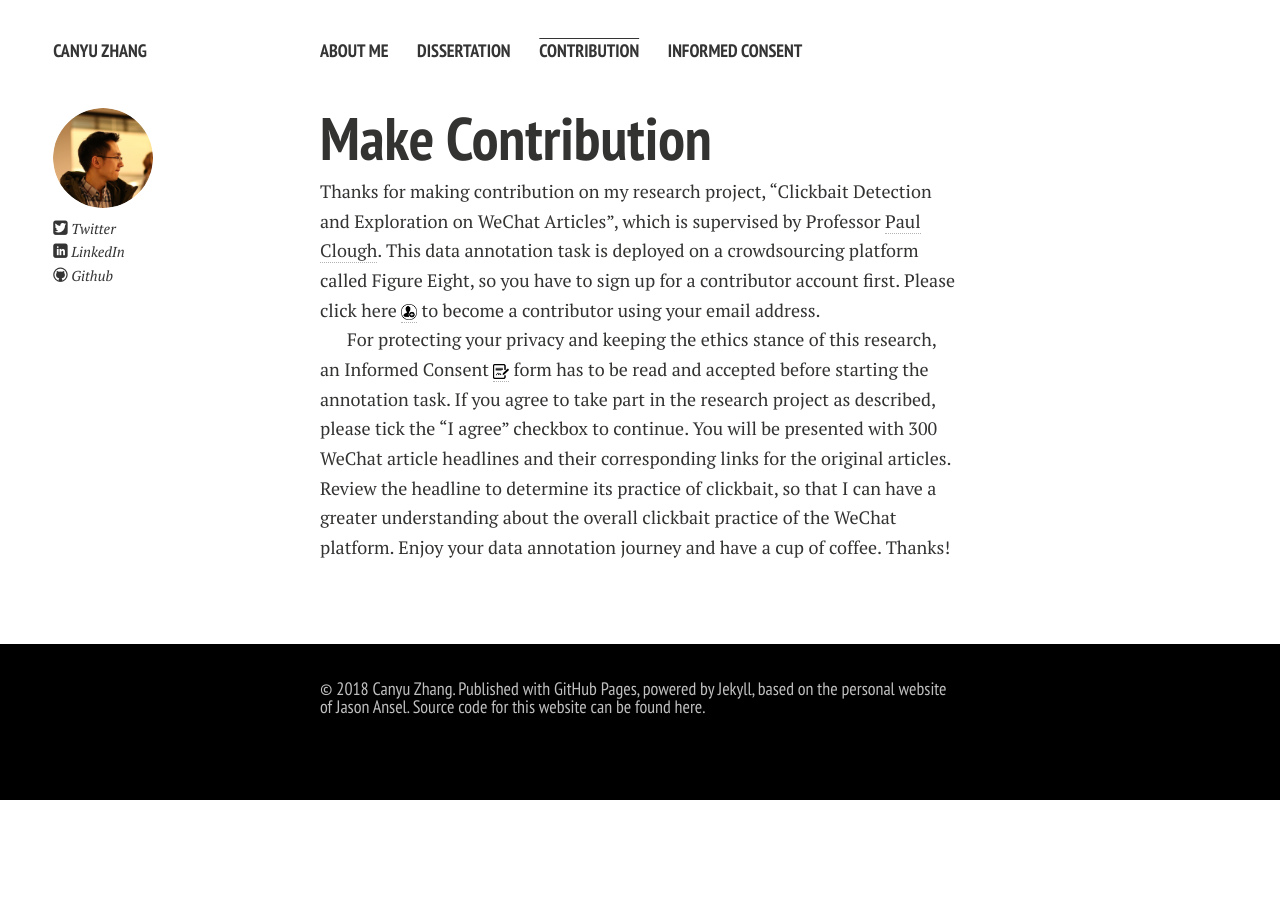
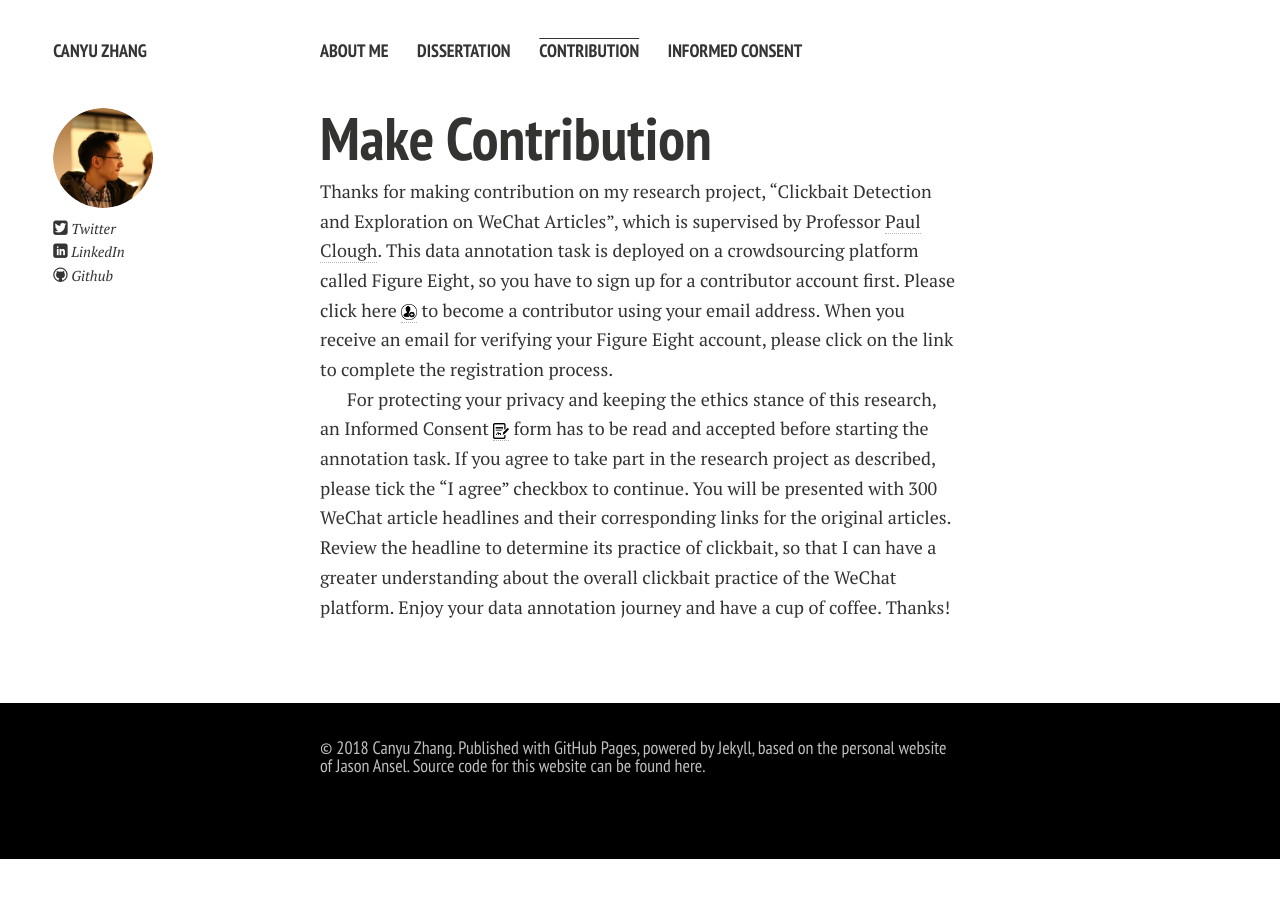
Before and after one commit to aaronzhangcanyu/aaronzhangcanyu.github.io, a Jekyll site: the page built from contribution.md, in a window 1280 px wide. Built offline with Jekyll 4.4.1, drawn with Linux system fonts in a browser that asks for light colours; nearby versions of some CDN libraries; Markdown is read by kramdown in place of the engine named in the settings.

Commit message:
Update contribution.md

```diff
--- a/contribution.md
+++ b/contribution.md
@@ -6,7 +6,7 @@
 
 # Make Contribution
 
-Thanks for making contribution on my research project, “Clickbait Detection and Exploration on WeChat Articles”, which is supervised by Professor [Paul Clough]. This data annotation task is deployed on a crowdsourcing platform called Figure Eight, so you have to sign up for a contributor account first. Please click here <a href="https://tasks.figure-eight.work/users/new" target="_blank"><img src="/images/signupIcon.png" alt align="absmiddle" width="16" height="16"></a> to become a contributor using your email address.
+Thanks for making contribution on my research project, “Clickbait Detection and Exploration on WeChat Articles”, which is supervised by Professor [Paul Clough]. This data annotation task is deployed on a crowdsourcing platform called Figure Eight, so you have to sign up for a contributor account first. Please click here <a href="https://tasks.figure-eight.work/users/new" target="_blank"><img src="/images/signupIcon.png" alt align="absmiddle" width="16" height="16"></a> to become a contributor using your email address. When you receive an email for verifying your Figure Eight account, please click on the link to complete the registration process.
 
 For protecting your privacy and keeping the ethics stance of this research, an Informed Consent [<img src="/images/img_415489.png" alt align="absmiddle" width="16" height="16">] form has to be read and accepted before starting the annotation task. If you agree to take part in the research project as described, please tick the “I agree” checkbox to continue. You will be presented with 300 WeChat article headlines and their corresponding links for the original articles. Review the headline to determine its practice of clickbait, so that I can have a greater understanding about the overall clickbait practice of the WeChat platform. Enjoy your data annotation journey and have a cup of coffee. Thanks!
 
```
